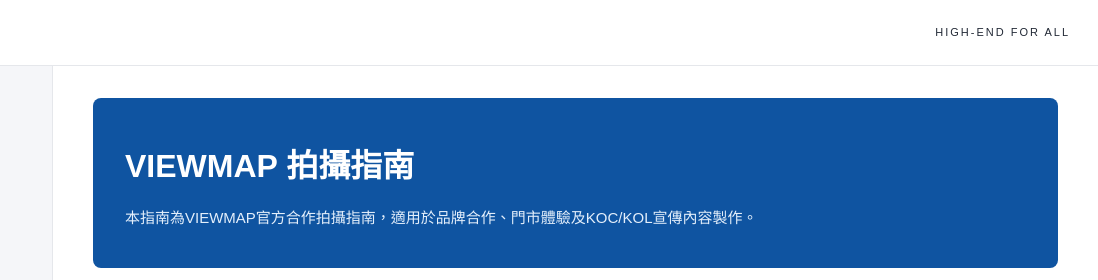
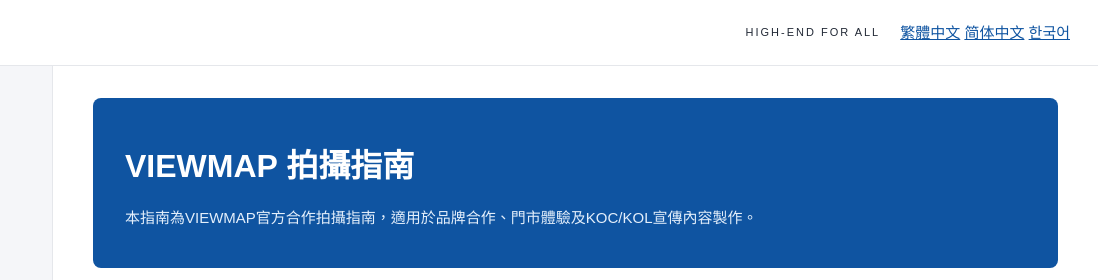
Before and after one commit to viewmap-official/guide, a plain HTML site: page index.html in a window 1280 px wide. Shown: the top 280 px of the page, 182-1280 px from the left. Drawn offline with Linux system fonts and the light colour scheme; a web font is replaced by a local one.

Commit message:
Update index.html

```diff
--- a/index.html
+++ b/index.html
@@ -6,6 +6,13 @@
             <img alt="VIEWMAP" class="brand-logo" src="logo.png"/>
             <div class="header-right">
                 <span>HIGH-END FOR ALL</span>
+
+            <div class="language-switch">
+            <a href="index.html" class="active">繁體中文</a>
+            <a href="zh-cn.html">简体中文</a>
+            <a href="ko.html">한국어</a>
+        </div>
+
             </div>
         </header>
         <aside aria-label="章節目錄">
```
